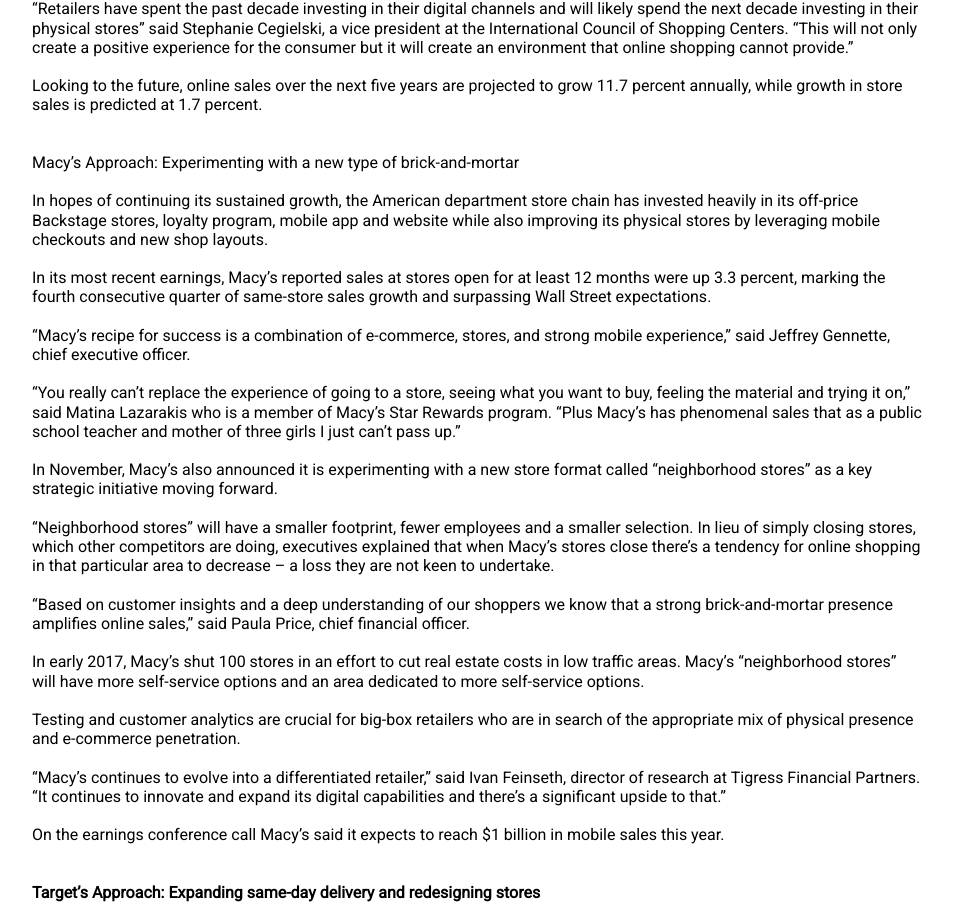
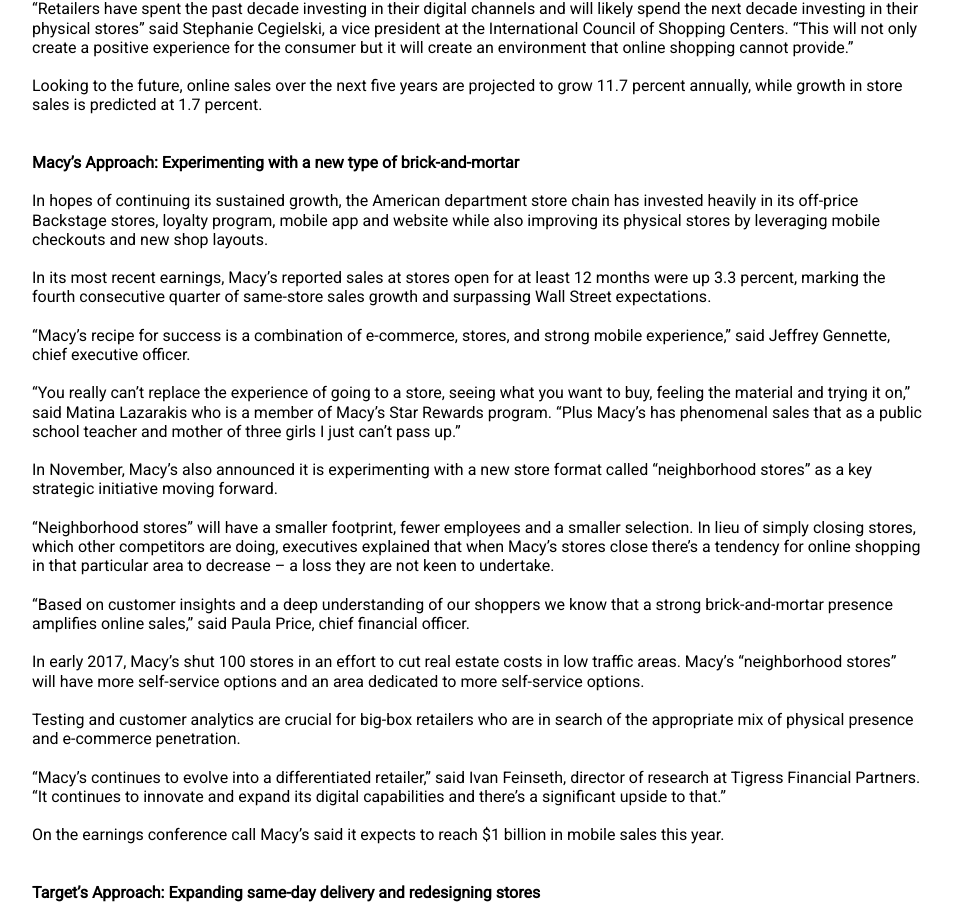
Before and after one commit to vtb91/capstone, a plain HTML site: page index.html in a window 1280 px wide. Shown: the part 1464-2384 px from the top of the page, without its empty margins (163-1116 px from the left). Drawn offline with nearby package versions, Linux system fonts and the light colour scheme; some packages are replaced by stand-ins of ours.

Commit message:
Update index.html

```diff
--- a/index.html
+++ b/index.html
@@ -73,7 +73,7 @@ According to the National Retail Federation, retail across all channels, includi
         <br> <br>
 Looking to the future, online sales over the next five years are projected to grow 11.7 percent annually, while growth in store sales is predicted at 1.7 percent.
         <br> <br><br>
-Macy’s Approach: Experimenting with a new type of brick-and-mortar
+        <strong>Macy’s Approach: Experimenting with a new type of brick-and-mortar</strong>
         <br> <br>
 In hopes of continuing its sustained growth, the American department store chain has invested heavily in its off-price Backstage stores, loyalty program, mobile app and website while also improving its physical stores by leveraging mobile checkouts and new shop layouts.
         <br> <br>
```
